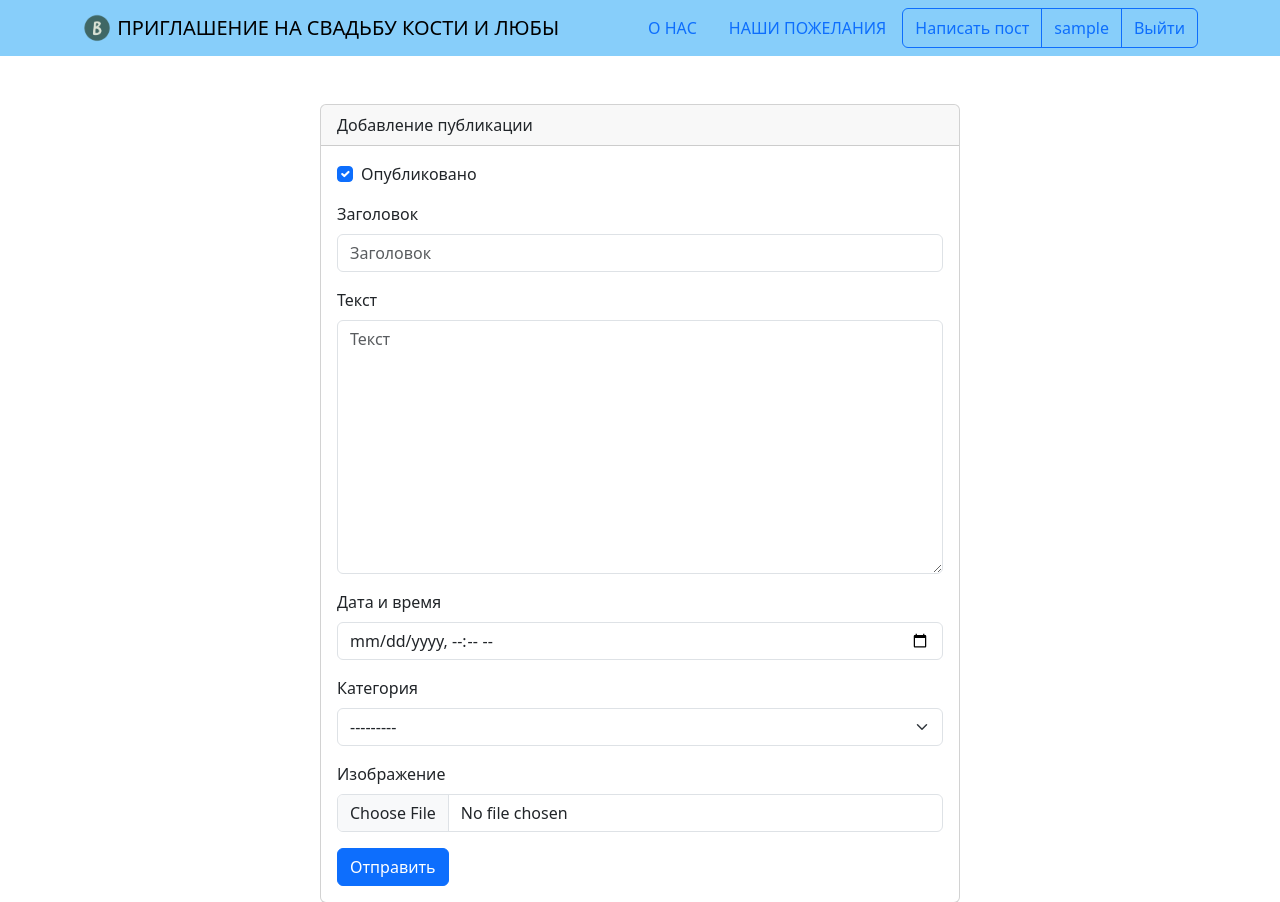
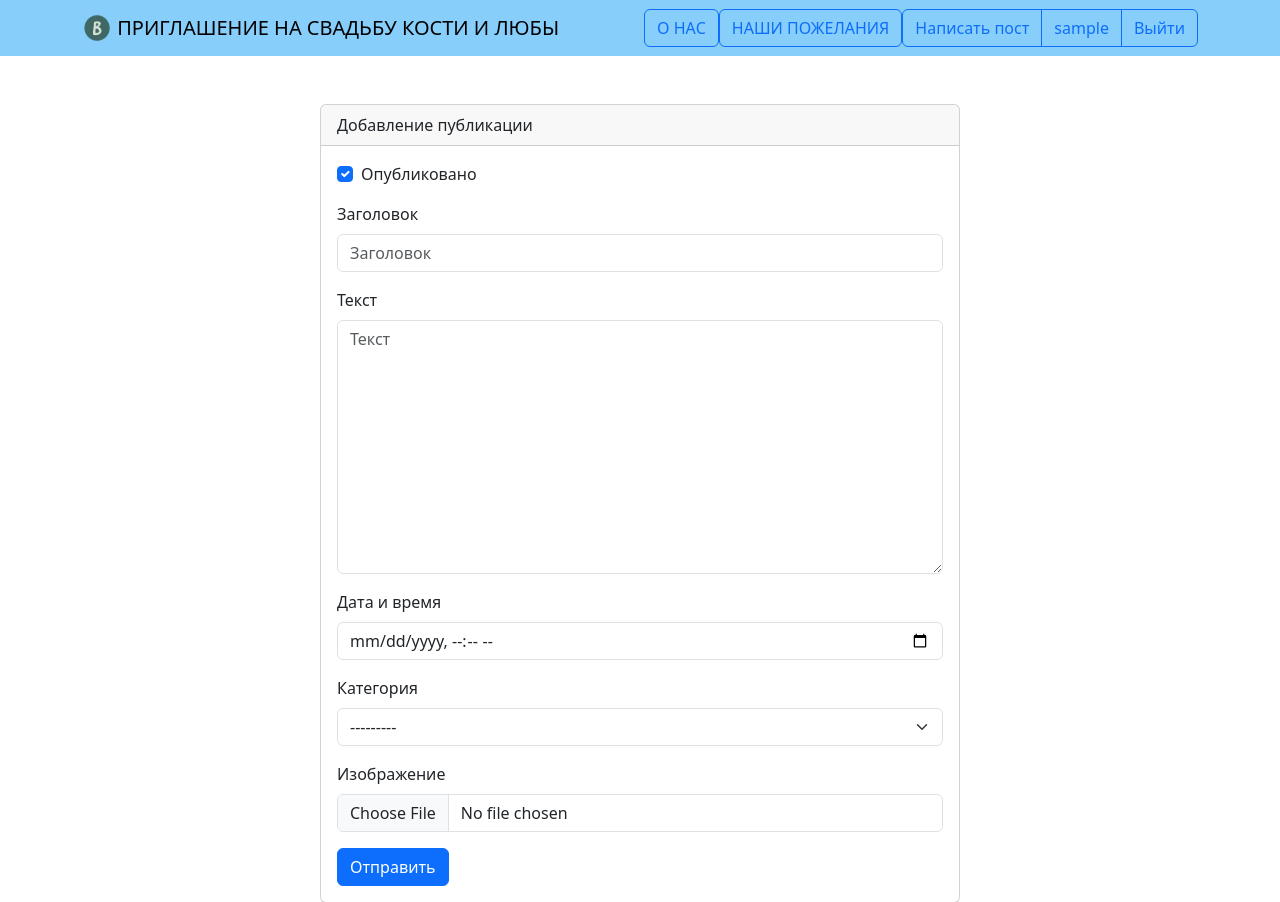
Before and after one commit to Alexand94-11/wedding_website_test, a Django app: page /posts/create/ in a window 1280 px wide. Shown: the top 902 px of the page. Run offline with Django 3.2, Linux system fonts and the light colour scheme; the visitor is signed in with stand-in values (Sample User, id 1); data that the repository does not hold is empty; parts of the project's set-up code (start-up, migrations or seed data) failed here and were passed over; some libraries are stand-ins or nearby versions.

Commit message:
change header

```diff
--- a/blogicum/templates/includes/header.html
+++ b/blogicum/templates/includes/header.html
@@ -8,16 +8,18 @@
       </a>
       {% with request.resolver_match.view_name as view_name %}
         <ul class="nav  nav-pills">
+          <div class="btn-group" role="group" aria-label="Basic outlined example">
             <li class="nav-item">
-            <a class="nav-link {% if view_name == 'pages:about' %} text-white {% endif %}" href="{% url 'pages:about' %}">
+              <button type="button" class="btn btn-outline-primary"><a class="text-decoration-none text-reset" href="{% url 'pages:about' %}">
                 О НАС
-            </a>
+              </a></button>
             </li>
             <li class="nav-item">
-            <a class="nav-link {% if view_name == 'pages:rules' %} text-white {% endif %}" href="{% url 'pages:rules' %}">
+              <button type="button" class="btn btn-outline-primary"><a class="text-decoration-none text-reset" href="{% url 'pages:rules' %}">
                 НАШИ ПОЖЕЛАНИЯ
-            </a>
+              </a></button>
             </li>
+          </div>
           {% if user.is_authenticated %}
             <div class="btn-group" role="group" aria-label="Basic outlined example">
               <button type="button" class="btn btn-outline-primary"><a class="text-decoration-none text-reset"
```
Lines whose indentation alone changed are shown as unchanged.
